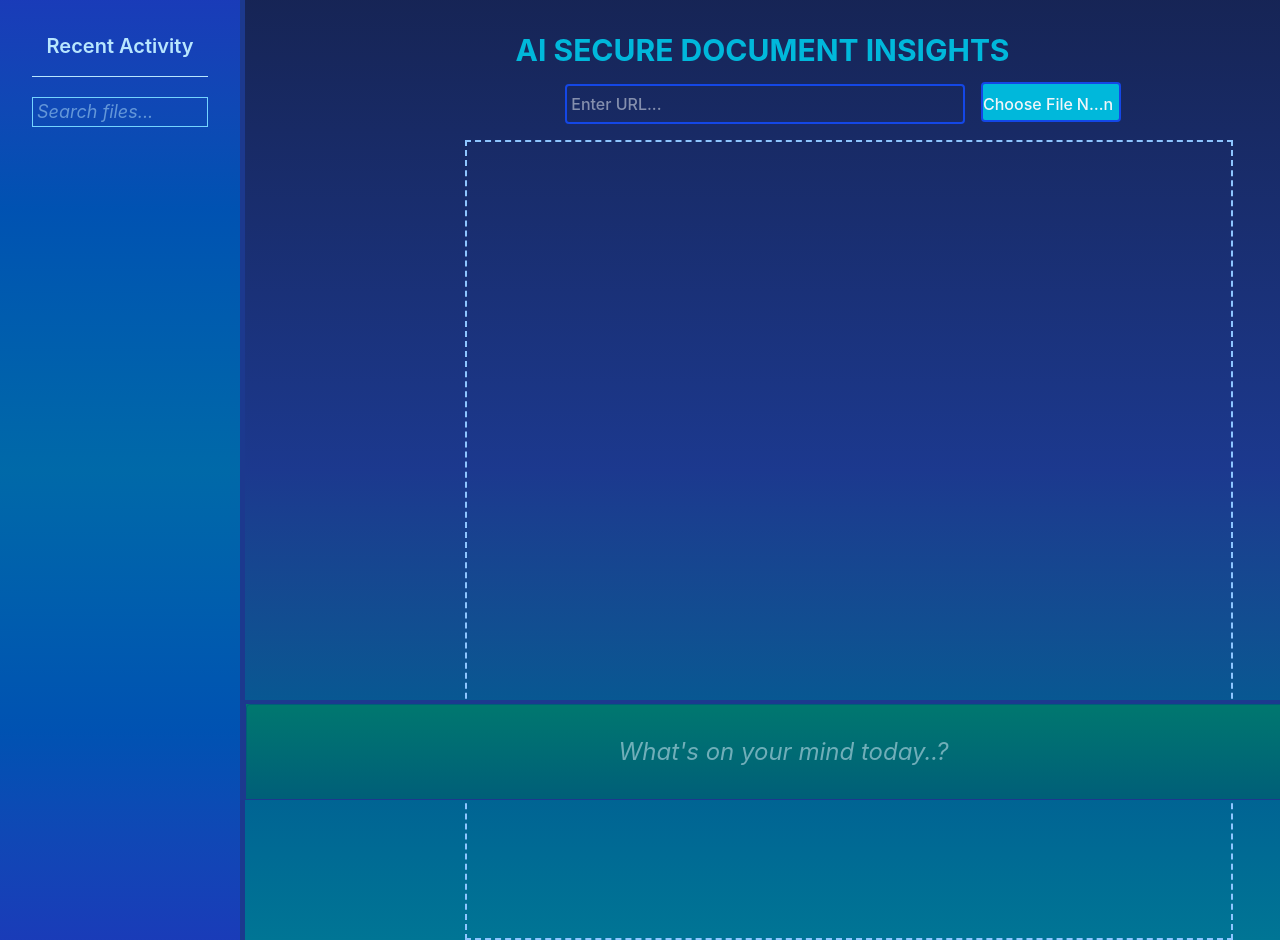
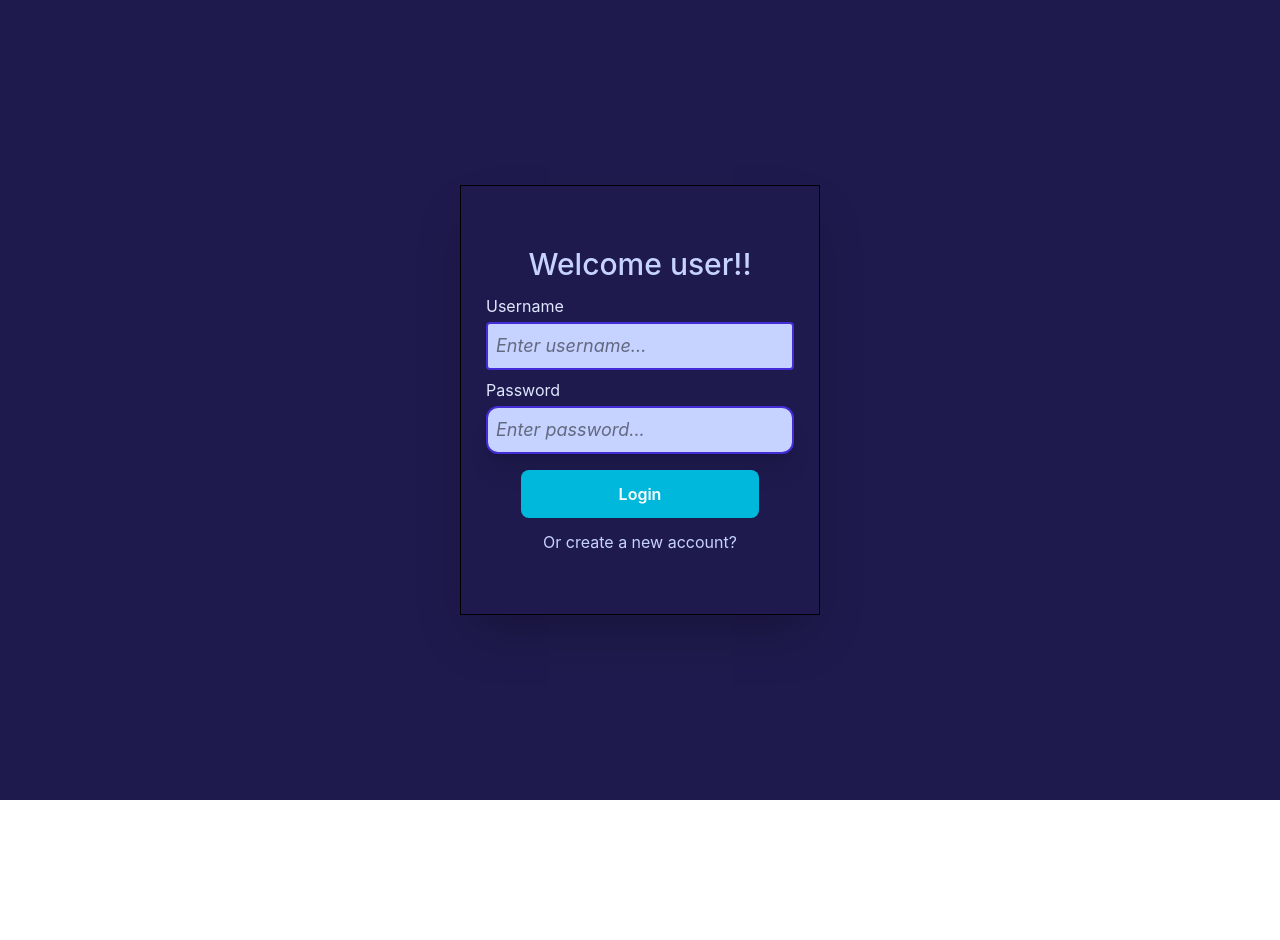
Before and after one commit to inaayahbd0-code/AI-based-Secure-Doc-Insights-, a React (Vite) app in the folder frontend/REACT/AISecure_UIDesign/: page / in a window 1280 px wide. After the commit the page ends 800 px from the top, so only its background shows below. Built offline with nearby package versions, Linux system fonts and the light colour scheme.

Commit message:
Login page modified

```diff
--- a/frontend/REACT/AISecure_UIDesign/src/App.jsx
+++ b/frontend/REACT/AISecure_UIDesign/src/App.jsx
@@ -14,8 +14,8 @@
 
      <Routes>
 
-       {/* <Route path="/" element={<Login/>}/>  */}
-       {/* <Route path="/" element={<Signup/>}/>  */}
+       <Route path="/" element={<Login/>}/>
+       <Route path="/" element={<Signup/>}/>
        <Route path="/" element={<Dashboard/>}/>
      </Routes>
   );
--- a/frontend/REACT/AISecure_UIDesign/src/pages/Login.jsx
+++ b/frontend/REACT/AISecure_UIDesign/src/pages/Login.jsx
@@ -1,14 +1,15 @@
 import React from 'react';
+import Signup from "./Signup";
 
 const Login = () =>{
     return (
         <div className='bg-indigo-950 h-screen flex justify-center items-center '>
-            <div className='flex flex-col w-90 justify-center items-center p-15 bg-indigo-900 transition-all hover:shadow-[0_0_20px_#22d3ee] duration-400 border-2 border-indigo-700'>
+            <div className='flex flex-col w-90 justify-center items-center p-15 bg-indigo-950 transition-all shadow-2xl hover:shadow-[0_0_20px_#22d3ee] duration-400 border-1 border-black-950'>
                 <h1 className='mb-3 text-3xl font-medium mb-2 text-indigo-200 '>Welcome user!!</h1>
                 <div>
                     <label className='text-indigo-100'>Username</label>
                     <input
-                        className = "p-3 mt-1 mb-2 bg-slate-200 italic text-black text-lg rounded border-indigo-700 border-2 transition-all hover:scale-102 duration-200"
+                        className = "p-2 mt-1 mb-2 bg-indigo-200 srounded-2xl italic text-black text-lg rounded border-indigo-700 border-2 transition-all hover:scale-102 duration-200"
                         type='text'
                         placeholder='Enter username...'
                     />
@@ -16,7 +17,7 @@
                 <div>
                     <label className='text-indigo-100'>Password</label>
                     <input
-                        className = "p-3 mt-1 bg-slate-200 italic text-black text-lg rounded border-indigo-700 border-2 transition-all hover:scale-102"
+                        className = "p-2 mt-1 bg-indigo-200 italic text-black text-lg rounded-xl shadow-xl border-indigo-700 border-2 transition-all hover:scale-102"
                         type="password"
                         placeholder='Enter password...'
                     />
@@ -27,7 +28,9 @@
                     Login
                 </button>
 
-                <div className='mt-3 text-indigo-200'>Or create a new account?</div>
+                <div className='mt-3 text-indigo-200' >Or create a new account?
+                    {/* <Link to="<Signup/>">Sign up here</Link> */}
+                </div>
             </div>
 
         </div>
--- a/frontend/REACT/AISecure_UIDesign/src/pages/Signup.jsx
+++ b/frontend/REACT/AISecure_UIDesign/src/pages/Signup.jsx
@@ -3,7 +3,7 @@
 const Signup = () => {
   return (
     <div className="min-h-screen bg-indigo-950 flex justify-center items-center">
-      <div className="w-[520px] mt-10 bg-indigo-900 border-2 border-indigo-700 rounded-xl p-10
+      <div className="w-[520px] mt-10 bg-indigo-950 border-2 shadow-2xl border-black-950 rounded-xl p-10
                       flex flex-col gap-5
                       transition-all duration-300
                       hover:shadow-[0_0_20px_#22d3ee]">
@@ -81,6 +81,6 @@
       </div>
     </div>
   );
-};
+}
 
 export default Signup;
```
